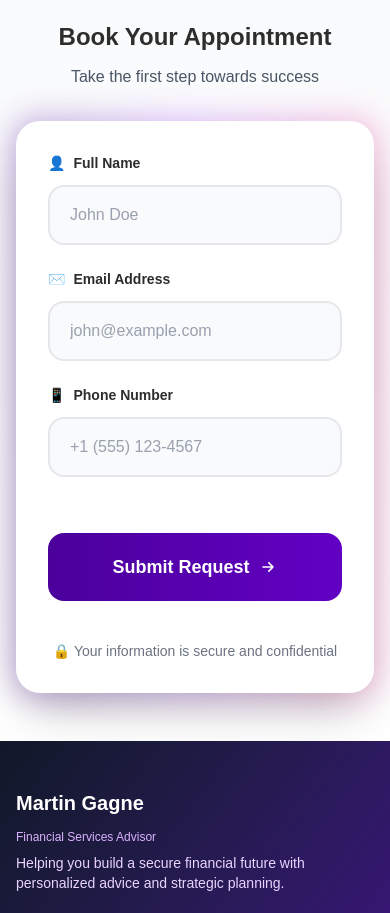
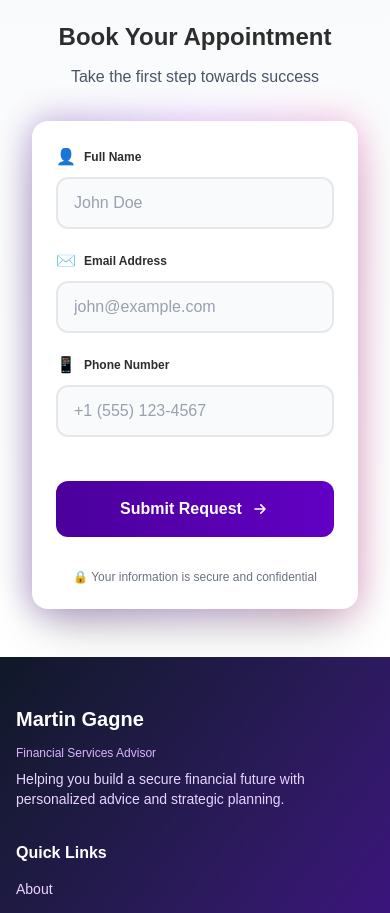
Before and after one commit to max8989/martin-beneva-web, a Next.js app: page /en in a window 390 px wide. Shown: the part 2920-3833 px from the top of the page. Built offline with nearby package versions, Linux system fonts and the light colour scheme; no server answers.

Commit message:
fix mobile

```diff
--- a/components/BookingForm.tsx
+++ b/components/BookingForm.tsx
@@ -68,11 +68,11 @@ export function BookingForm() {
   // Success state
   if (formState === 'success') {
     return (
-      <div className="w-full max-w-md mx-auto">
-        <div className="bg-green-50 dark:bg-green-900/20 border-2 border-green-200 dark:border-green-800 rounded-3xl p-10 text-center shadow-lg">
-          <div className="w-20 h-20 bg-green-500 rounded-full flex items-center justify-center mx-auto mb-6">
+      <div className="w-full max-w-md mx-auto px-4">
+        <div className="bg-green-50 dark:bg-green-900/20 border-2 border-green-200 dark:border-green-800 rounded-3xl p-6 sm:p-8 md:p-10 text-center shadow-lg">
+          <div className="w-16 h-16 sm:w-20 sm:h-20 bg-green-500 rounded-full flex items-center justify-center mx-auto mb-4 sm:mb-6">
             <svg
-              className="w-10 h-10 text-white"
+              className="w-8 h-8 sm:w-10 sm:h-10 text-white"
               fill="none"
               stroke="currentColor"
               viewBox="0 0 24 24"
@@ -85,15 +85,15 @@ export function BookingForm() {
               />
             </svg>
           </div>
-          <h3 className="text-2xl font-bold text-[#2d2d2d] dark:text-white mb-3">
+          <h3 className="text-xl sm:text-2xl font-bold text-[#2d2d2d] dark:text-white mb-2 sm:mb-3">
             {t.successTitle}
           </h3>
-          <p className="text-gray-600 dark:text-gray-300 mb-8 text-lg">
+          <p className="text-gray-600 dark:text-gray-300 mb-6 sm:mb-8 text-base sm:text-lg">
             {t.successMessage}
           </p>
           <button
             onClick={handleReset}
-            className="px-8 py-3.5 bg-[#4B009B] text-white rounded-full font-semibold hover:bg-[#3a0079] transition-all shadow-md hover:shadow-lg"
+            className="w-full sm:w-auto px-6 sm:px-8 py-3 sm:py-3.5 bg-[#4B009B] text-white rounded-full font-semibold hover:bg-[#3a0079] transition-all shadow-md hover:shadow-lg"
           >
             {t.successButton}
           </button>
@@ -105,11 +105,11 @@ export function BookingForm() {
   // Error state
   if (formState === 'error') {
     return (
-      <div className="w-full max-w-md mx-auto">
-        <div className="bg-red-50 dark:bg-red-900/20 border-2 border-red-200 dark:border-red-800 rounded-3xl p-10 text-center shadow-lg">
-          <div className="w-20 h-20 bg-red-500 rounded-full flex items-center justify-center mx-auto mb-6">
+      <div className="w-full max-w-md mx-auto px-4">
+        <div className="bg-red-50 dark:bg-red-900/20 border-2 border-red-200 dark:border-red-800 rounded-3xl p-6 sm:p-8 md:p-10 text-center shadow-lg">
+          <div className="w-16 h-16 sm:w-20 sm:h-20 bg-red-500 rounded-full flex items-center justify-center mx-auto mb-4 sm:mb-6">
             <svg
-              className="w-10 h-10 text-white"
+              className="w-8 h-8 sm:w-10 sm:h-10 text-white"
               fill="none"
               stroke="currentColor"
               viewBox="0 0 24 24"
@@ -122,15 +122,15 @@ export function BookingForm() {
               />
             </svg>
           </div>
-          <h3 className="text-2xl font-bold text-[#2d2d2d] dark:text-white mb-3">
+          <h3 className="text-xl sm:text-2xl font-bold text-[#2d2d2d] dark:text-white mb-2 sm:mb-3">
             {t.errorTitle}
           </h3>
-          <p className="text-gray-600 dark:text-gray-300 mb-8 text-lg">
+          <p className="text-gray-600 dark:text-gray-300 mb-6 sm:mb-8 text-base sm:text-lg">
             {t.errorMessage}
           </p>
           <button
             onClick={handleReset}
-            className="px-8 py-3.5 bg-[#4B009B] text-white rounded-full font-semibold hover:bg-[#3a0079] transition-all shadow-md hover:shadow-lg"
+            className="w-full sm:w-auto px-6 sm:px-8 py-3 sm:py-3.5 bg-[#4B009B] text-white rounded-full font-semibold hover:bg-[#3a0079] transition-all shadow-md hover:shadow-lg"
           >
             {t.errorButton}
           </button>
@@ -141,20 +141,20 @@ export function BookingForm() {
 
   // Form state
   return (
-    <div className="w-full max-w-lg mx-auto">
+    <div className="w-full max-w-lg mx-auto px-4">
       {/* Gradient border wrapper */}
       <div className="relative">
         <div className="absolute -inset-1 bg-gradient-to-r from-[#4B009B] via-purple-500 to-pink-500 rounded-3xl blur-lg opacity-30"></div>
 
-        <div className="relative bg-white dark:bg-gray-800 rounded-3xl p-8 md:p-12 shadow-2xl">
-          <form onSubmit={handleSubmit(onSubmit)} className="space-y-6">
+        <div className="relative bg-white dark:bg-gray-800 rounded-2xl sm:rounded-3xl p-6 sm:p-8 md:p-12 shadow-2xl">
+          <form onSubmit={handleSubmit(onSubmit)} className="space-y-5 sm:space-y-6">
             {/* Name Field */}
             <div className="group">
               <label
                 htmlFor="name"
-                className="block text-sm font-bold text-[#2d2d2d] dark:text-gray-200 mb-3 flex items-center gap-2"
+                className="block text-xs sm:text-sm font-bold text-[#2d2d2d] dark:text-gray-200 mb-2 sm:mb-3 flex items-center gap-2"
               >
-                <span className="text-[#4B009B]">👤</span>
+                <span className="text-[#4B009B] text-base sm:text-lg">👤</span>
                 {t.formName}
               </label>
               <div className="relative">
@@ -163,12 +163,12 @@ export function BookingForm() {
                   type="text"
                   id="name"
                   placeholder={t.formNamePlaceholder}
-                  className="w-full px-5 py-4 rounded-2xl border-2 border-gray-200 dark:border-gray-700 bg-gray-50 dark:bg-gray-900 text-[#2d2d2d] dark:text-white placeholder-gray-400 dark:placeholder-gray-600 focus:outline-none focus:ring-2 focus:ring-[#4B009B] focus:border-transparent focus:bg-white dark:focus:bg-gray-800 transition-all duration-300"
+                  className="w-full px-4 sm:px-5 py-3 sm:py-4 rounded-xl sm:rounded-2xl border-2 border-gray-200 dark:border-gray-700 bg-gray-50 dark:bg-gray-900 text-[#2d2d2d] dark:text-white placeholder-gray-400 dark:placeholder-gray-600 focus:outline-none focus:ring-2 focus:ring-[#4B009B] focus:border-transparent focus:bg-white dark:focus:bg-gray-800 transition-all duration-300 text-base"
                   disabled={formState === 'submitting'}
                 />
               </div>
               {errors.name && (
-                <p className="mt-2 text-sm text-red-600 dark:text-red-400 font-medium flex items-center gap-1">
+                <p className="mt-2 text-xs sm:text-sm text-red-600 dark:text-red-400 font-medium flex items-center gap-1">
                   <span>⚠</span> {errors.name.message}
                 </p>
               )}
@@ -178,9 +178,9 @@ export function BookingForm() {
             <div className="group">
               <label
                 htmlFor="email"
-                className="block text-sm font-bold text-[#2d2d2d] dark:text-gray-200 mb-3 flex items-center gap-2"
+                className="block text-xs sm:text-sm font-bold text-[#2d2d2d] dark:text-gray-200 mb-2 sm:mb-3 flex items-center gap-2"
               >
-                <span className="text-[#4B009B]">✉️</span>
+                <span className="text-[#4B009B] text-base sm:text-lg">✉️</span>
                 {t.formEmail}
               </label>
               <div className="relative">
@@ -189,12 +189,12 @@ export function BookingForm() {
                   type="email"
                   id="email"
                   placeholder={t.formEmailPlaceholder}
-                  className="w-full px-5 py-4 rounded-2xl border-2 border-gray-200 dark:border-gray-700 bg-gray-50 dark:bg-gray-900 text-[#2d2d2d] dark:text-white placeholder-gray-400 dark:placeholder-gray-600 focus:outline-none focus:ring-2 focus:ring-[#4B009B] focus:border-transparent focus:bg-white dark:focus:bg-gray-800 transition-all duration-300"
+                  className="w-full px-4 sm:px-5 py-3 sm:py-4 rounded-xl sm:rounded-2xl border-2 border-gray-200 dark:border-gray-700 bg-gray-50 dark:bg-gray-900 text-[#2d2d2d] dark:text-white placeholder-gray-400 dark:placeholder-gray-600 focus:outline-none focus:ring-2 focus:ring-[#4B009B] focus:border-transparent focus:bg-white dark:focus:bg-gray-800 transition-all duration-300 text-base"
                   disabled={formState === 'submitting'}
                 />
               </div>
               {errors.email && (
-                <p className="mt-2 text-sm text-red-600 dark:text-red-400 font-medium flex items-center gap-1">
+                <p className="mt-2 text-xs sm:text-sm text-red-600 dark:text-red-400 font-medium flex items-center gap-1">
                   <span>⚠</span> {errors.email.message}
                 </p>
               )}
@@ -204,9 +204,9 @@ export function BookingForm() {
             <div className="group">
               <label
                 htmlFor="phone"
-                className="block text-sm font-bold text-[#2d2d2d] dark:text-gray-200 mb-3 flex items-center gap-2"
+                className="block text-xs sm:text-sm font-bold text-[#2d2d2d] dark:text-gray-200 mb-2 sm:mb-3 flex items-center gap-2"
               >
-                <span className="text-[#4B009B]">📱</span>
+                <span className="text-[#4B009B] text-base sm:text-lg">📱</span>
                 {t.formPhone}
               </label>
               <div className="relative">
@@ -215,12 +215,12 @@ export function BookingForm() {
                   type="tel"
                   id="phone"
                   placeholder={t.formPhonePlaceholder}
-                  className="w-full px-5 py-4 rounded-2xl border-2 border-gray-200 dark:border-gray-700 bg-gray-50 dark:bg-gray-900 text-[#2d2d2d] dark:text-white placeholder-gray-400 dark:placeholder-gray-600 focus:outline-none focus:ring-2 focus:ring-[#4B009B] focus:border-transparent focus:bg-white dark:focus:bg-gray-800 transition-all duration-300"
+                  className="w-full px-4 sm:px-5 py-3 sm:py-4 rounded-xl sm:rounded-2xl border-2 border-gray-200 dark:border-gray-700 bg-gray-50 dark:bg-gray-900 text-[#2d2d2d] dark:text-white placeholder-gray-400 dark:placeholder-gray-600 focus:outline-none focus:ring-2 focus:ring-[#4B009B] focus:border-transparent focus:bg-white dark:focus:bg-gray-800 transition-all duration-300 text-base"
                   disabled={formState === 'submitting'}
                 />
               </div>
               {errors.phone && (
-                <p className="mt-2 text-sm text-red-600 dark:text-red-400 font-medium flex items-center gap-1">
+                <p className="mt-2 text-xs sm:text-sm text-red-600 dark:text-red-400 font-medium flex items-center gap-1">
                   <span>⚠</span> {errors.phone.message}
                 </p>
               )}
@@ -230,7 +230,7 @@ export function BookingForm() {
             <button
               type="submit"
               disabled={formState === 'submitting'}
-              className="group w-full mt-8 px-8 py-5 bg-gradient-to-r from-[#4B009B] to-[#6200c4] text-white rounded-2xl font-bold text-lg hover:shadow-2xl transition-all duration-300 disabled:opacity-50 disabled:cursor-not-allowed relative overflow-hidden"
+              className="group w-full mt-6 sm:mt-8 px-6 sm:px-8 py-4 sm:py-5 bg-gradient-to-r from-[#4B009B] to-[#6200c4] text-white rounded-xl sm:rounded-2xl font-bold text-base sm:text-lg hover:shadow-2xl transition-all duration-300 disabled:opacity-50 disabled:cursor-not-allowed relative overflow-hidden"
             >
               <span className="relative z-10 flex items-center justify-center gap-2">
                 {formState === 'submitting' ? (
@@ -255,7 +255,7 @@ export function BookingForm() {
             </button>
 
             {/* Trust badge */}
-            <p className="text-center text-sm text-gray-500 dark:text-gray-400 mt-4">
+            <p className="text-center text-xs sm:text-sm text-gray-500 dark:text-gray-400 mt-3 sm:mt-4">
               🔒 {language === 'en' ? 'Your information is secure and confidential' : 'Vos informations sont sécurisées et confidentielles'}
             </p>
           </form>
```
